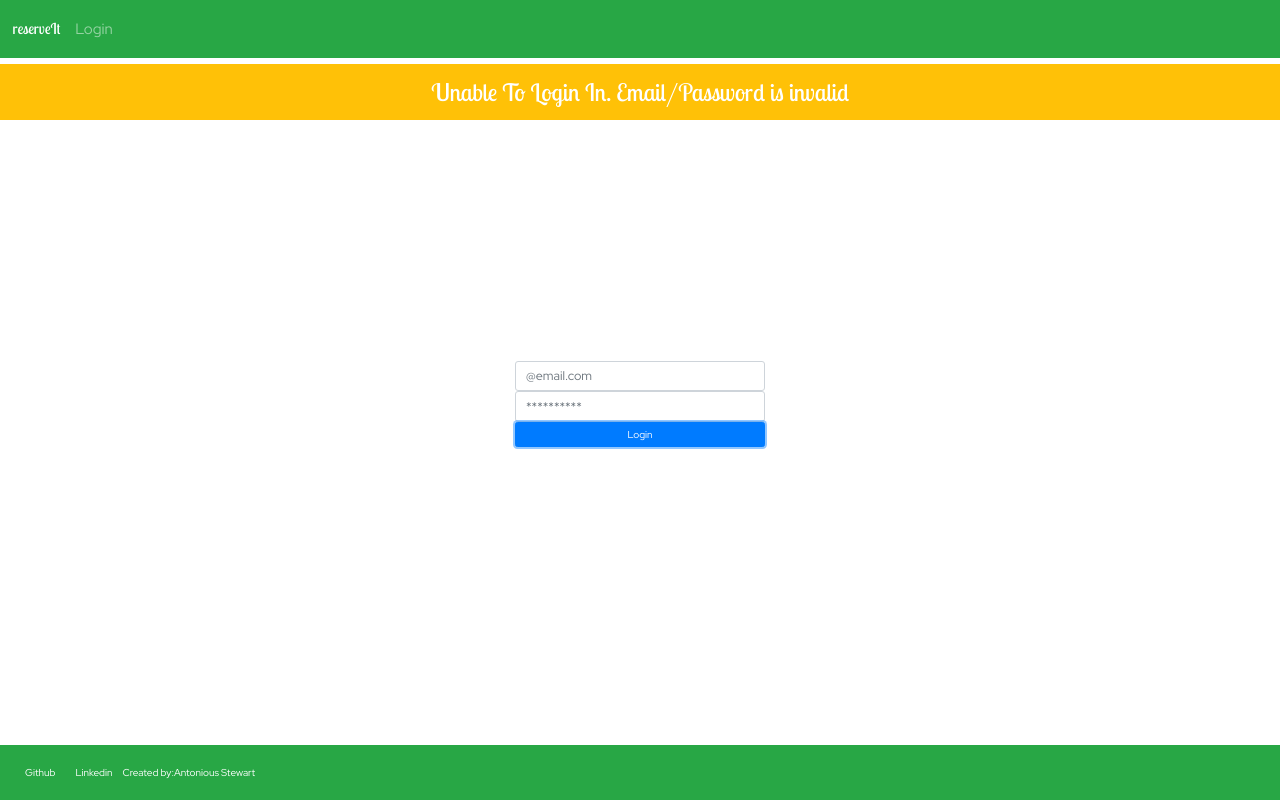
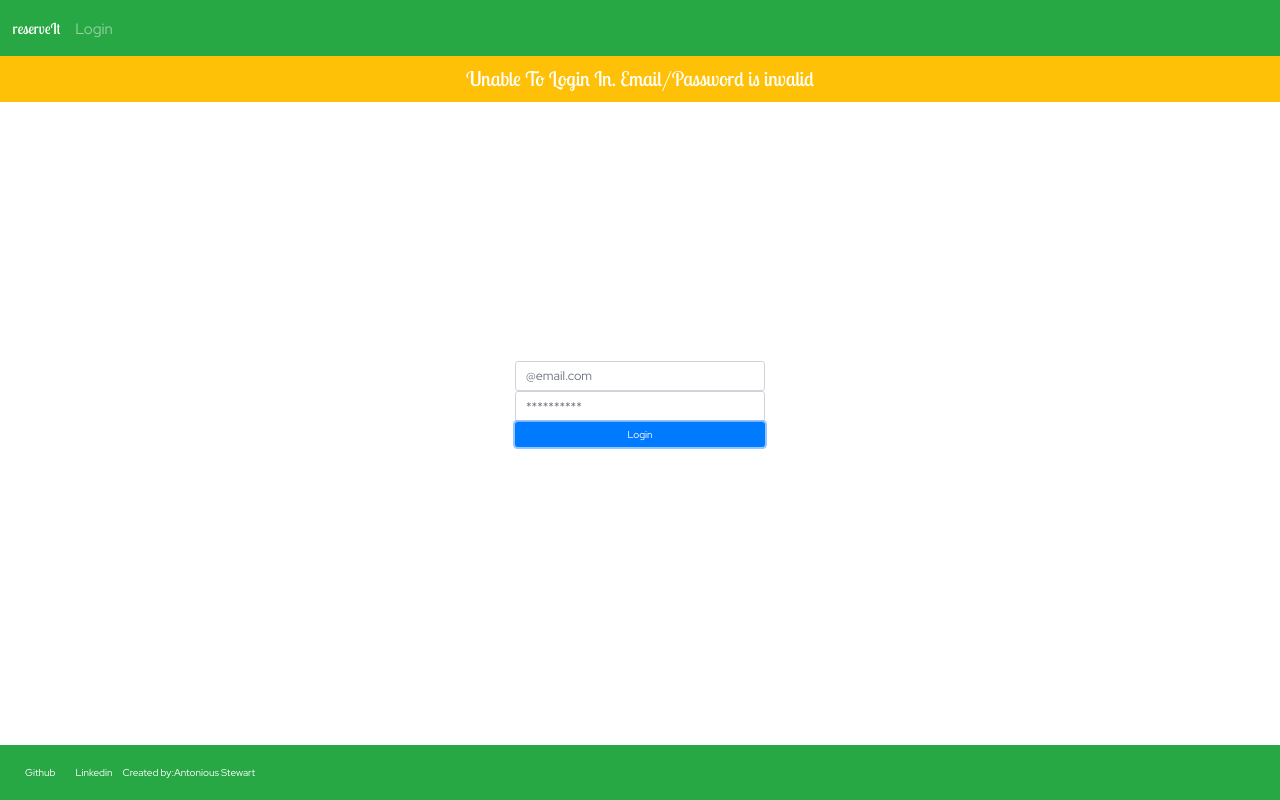
Before and after one commit to Antonious-Stewart/RSVP-APP, a React (Create React App) app in the folder client/: page /Login in a window 1280 px wide. Both pictures are taken after typing "name@example.com", "Sample123" into the empty fields and a click on the button "Login". Built offline with nearby package versions, Linux system fonts and the light colour scheme; no server answers.

Commit message:
change alert component fontSize and top

```diff
--- a/client/src/components/Alerts/Alert.jsx
+++ b/client/src/components/Alerts/Alert.jsx
@@ -18,11 +18,11 @@ export class Alert extends Component {
 							className={`bg-${alert.alertType}`}
 							style={{
 								position: 'fixed',
-								top: '8%',
+								top: '7%',
 								left: 0,
 								width: '100%',
-								padding: '1rem',
-								fontSize: '2.4rem',
+								padding: '.8rem',
+								fontSize: '2rem',
 								color: 'white',
 								fontFamily: 'Lobster Two , cursive',
 								zIndex: 1000,
```
